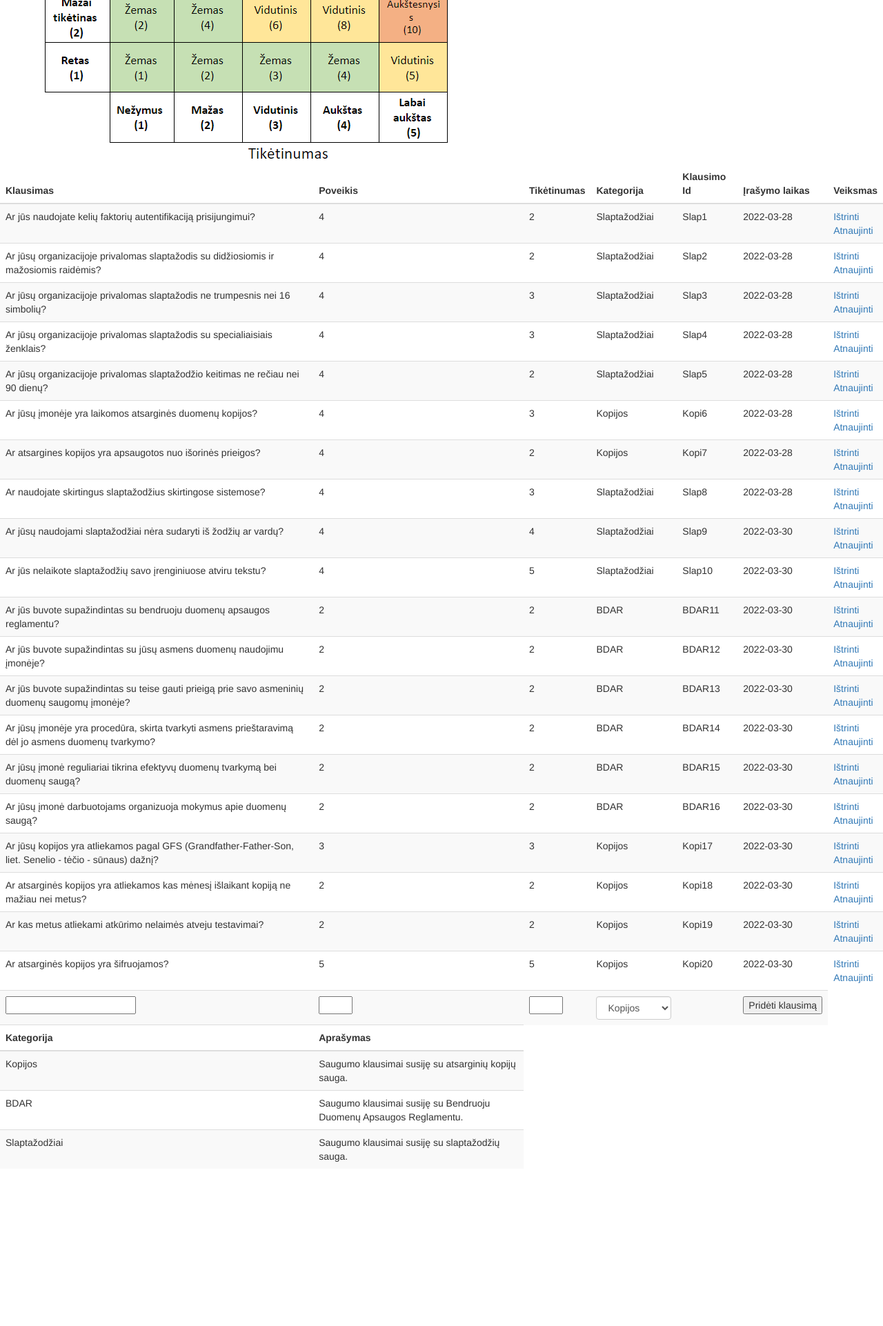
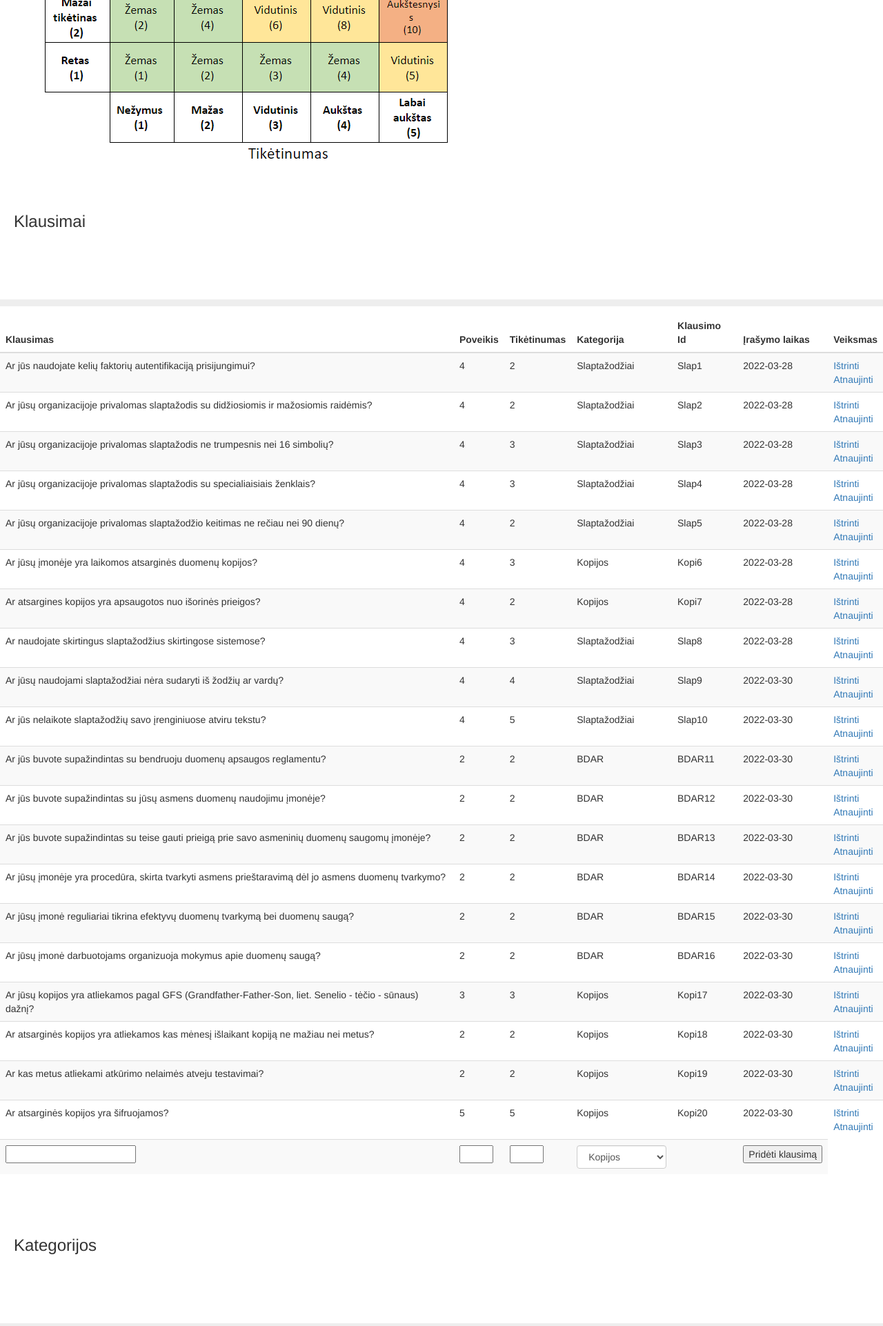
Before and after one commit to mmyl/ExpertSystem, a Flask app: page / in a window 1280 px wide. Shown: the part 512-2434 px from the top of the page at 69% size. Before the commit the page ends 2226 px from the top, so only its background shows below. Run offline with Flask 2, Linux system fonts and the light colour scheme; the first user in the database is signed in; data comes from the database, SQL or seed files in the repository; some libraries are stand-ins or nearby versions.

Commit message:
formatting db page

```diff
--- a/app.py
+++ b/app.py
@@ -38,6 +38,11 @@ class Categories(db.Model):
     id = db.Column(db.Integer, primary_key=True)
     category = db.Column(db.String(25), nullable=False)
     description = db.Column(db.String(200), nullable=False)
+
+class Knowledge(db.Model):
+    knowledge_id = db.Column(db.Integer, primary_key=True)
+    facts = db.Column(db.String(25), nullable=False)
+    risk_description = db.Column(db.String(300), nullable=False)
 
 class User(UserMixin, db.Model):
     id = db.Column(db.Integer, primary_key=True)
--- a/templates/index.html
+++ b/templates/index.html
@@ -24,6 +24,8 @@ Dashboard
       </div>
     </nav>
   <h2 class="sub-header">Duomenų Bazė</h2>
+        <img src="{{url_for('static', filename='risk_matrix.png')}}", valign="bottom"/>
+        <h3 class="sub-header">Klausimai</h3>
           <div class="table-responsive">
             <table class="table table-striped">
               <thead>
@@ -69,7 +71,13 @@ Dashboard
                   </form>
               </div>
             </tr>
-              </tbody>
+            </tbody>
+          </table>
+          </div>
+            </tr>
+            <h3 class="sub-header">Kategorijos</h3>
+            <div class="table-responsive">
+              <table class="table table-striped">
               <thead>
                 <tr>
                   <th>Kategorija</th>
```
Also changed, not shown: other parts of templates/index.html (+2 -2 lines), master.db.
